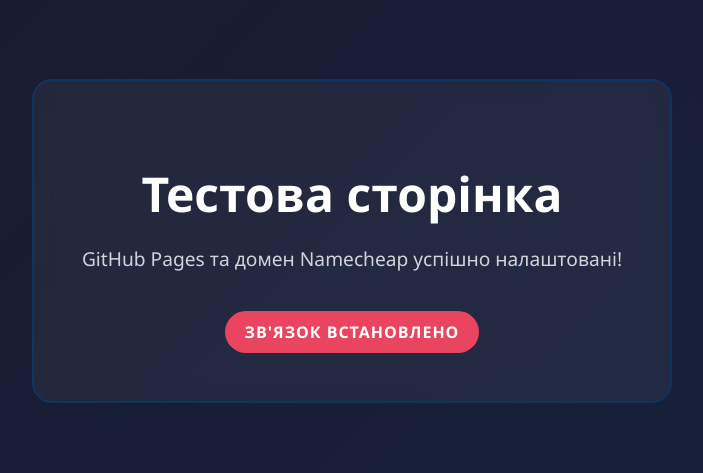
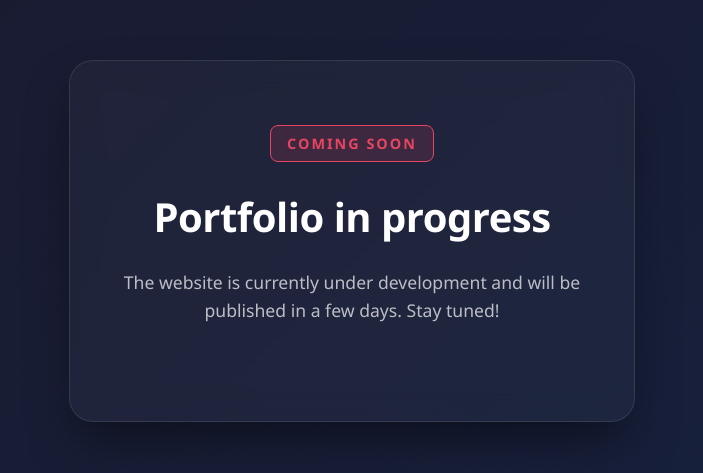
Before and after one commit to dmytrxpy/my-portfolio, a plain HTML site: page index.html in a window 1280 px wide. Shown: the part 159-632 px from the top of the page, without its empty margins (288-991 px from the left). Drawn offline with Linux system fonts and the light colour scheme.

Commit message:
Update index.html

```diff
--- a/index.html
+++ b/index.html
@@ -1,9 +1,9 @@
 <!DOCTYPE html>
-<html lang="uk">
+<html lang="en">
 <head>
     <meta charset="UTF-8">
     <meta name="viewport" content="width=device-width, initial-scale=1.0">
-    <title>Тест підключення портфоліо</title>
+    <title>Portfolio | Under Construction</title>
     <style>
         body {
             margin: 0;
@@ -18,37 +18,44 @@
             text-align: center;
         }
         .container {
-            border: 2px solid #0f3460;
-            padding: 3rem;
-            border-radius: 20px;
-            background: rgba(255, 255, 255, 0.05);
-            backdrop-filter: blur(10px);
+            border: 1px solid rgba(255, 255, 255, 0.1);
+            padding: 4rem 2rem;
+            border-radius: 24px;
+            background: rgba(255, 255, 255, 0.03);
+            backdrop-filter: blur(15px);
+            max-width: 500px;
+            box-shadow: 0 25px 50px -12px rgba(0, 0, 0, 0.5);
         }
         h1 {
-            font-size: 3rem;
-            margin-bottom: 1rem;
+            font-size: 2.5rem;
+            margin-bottom: 1.5rem;
+            letter-spacing: -0.5px;
         }
         p {
-            font-size: 1.2rem;
-            opacity: 0.8;
+            font-size: 1.1rem;
+            line-height: 1.6;
+            opacity: 0.7;
+            margin-bottom: 2rem;
         }
-        .status {
+        .timer-label {
             display: inline-block;
-            margin-top: 20px;
-            padding: 10px 20px;
-            background: #e94560;
-            border-radius: 50px;
-            font-weight: bold;
+            padding: 8px 16px;
+            background: rgba(233, 69, 96, 0.15);
+            border: 1px solid #e94560;
+            border-radius: 8px;
+            color: #e94560;
+            font-size: 0.9rem;
+            font-weight: 600;
             text-transform: uppercase;
-            letter-spacing: 1px;
+            letter-spacing: 2px;
         }
     </style>
 </head>
 <body>
     <div class="container">
-        <h1>Тестова сторінка</h1>
-        <p>GitHub Pages та домен Namecheap успішно налаштовані!</p>
-        <div class="status">Зв'язок встановлено</div>
+        <div class="timer-label">Coming Soon</div>
+        <h1>Portfolio in progress</h1>
+        <p>The website is currently under development and will be published in a few days. Stay tuned!</p>
     </div>
 </body>
 </html>
```
